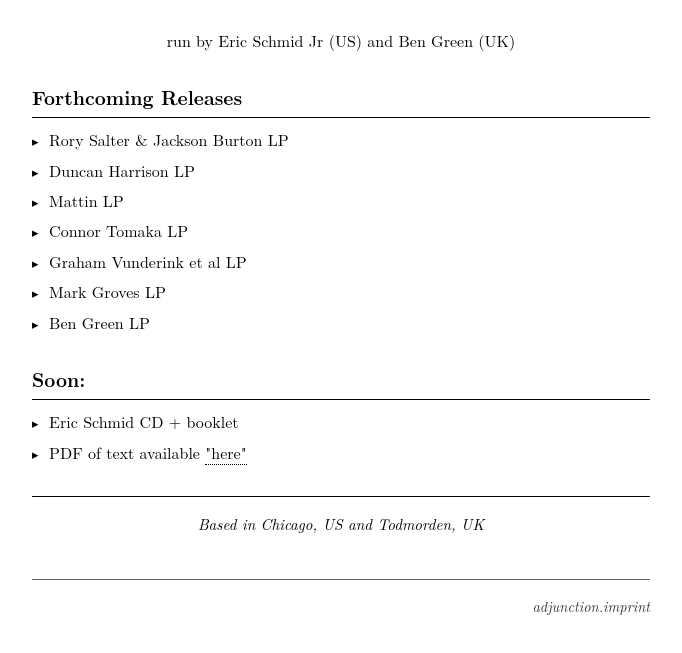
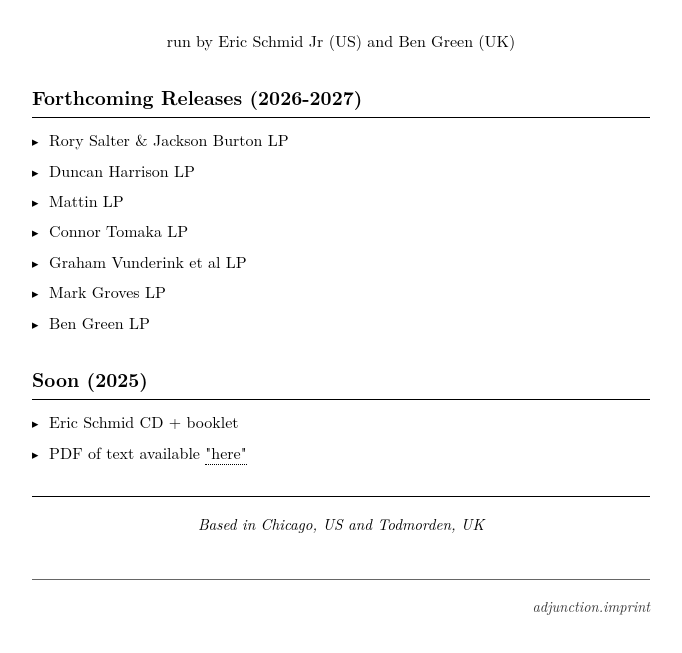
Before and after one commit to adjunctionimprint/adjunctionimprint.github.io, a plain HTML site: page index.html in a window 1280 px wide. Shown: the part 117-770 px from the top of the page, without its empty margins (299-981 px from the left). Drawn offline with Linux system fonts and the light colour scheme; a web font is replaced by a local one.

Commit message:
Update index.html

```diff
--- a/index.html
+++ b/index.html
@@ -140,7 +140,7 @@
         </div>
 
         <div class="section">
-            <h2>Forthcoming Releases</h2>
+            <h2>Forthcoming Releases (2026-2027)</h2>
             <ul>
                 <li>Rory Salter & Jackson Burton LP</li>
                 <li>Duncan Harrison LP</li>
@@ -153,7 +153,7 @@
         </div>
 
                 <div class="section">
-            <h2>Soon:</h2>
+            <h2>Soon (2025)</h2>
             <ul>
                 <li>Eric Schmid CD + booklet</li>
                 <li>PDF of text available <a href="/schmid_on_diagonal_method.pdf">"here"</li>
```
